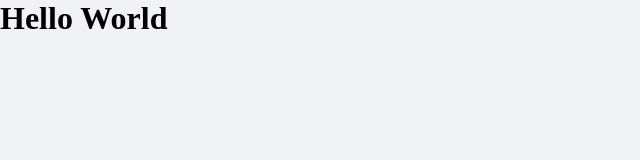
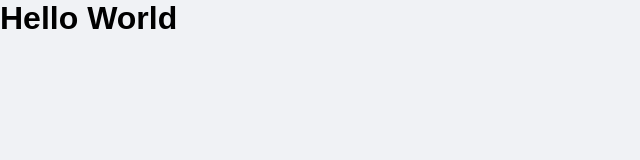
Before and after one commit to thiagomoz/dtmoney, a React (Create React App) app: page / in a window 1280 px wide. Shown: the top 160 px of the page, without its empty margins (0-640 px from the left). Built offline with nearby package versions, Linux system fonts and the light colour scheme.

Commit message:
Add Google Fonts

```diff
--- a/src/styles/global.ts
+++ b/src/styles/global.ts
@@ -35,6 +35,15 @@ export const GlobalStyle = createGlobalStyle`
     -webkit-font-smoothing: antialiased;
   }
 
+  body, input, textarea, button {
+    font-family: 'Poppins', sans-serif;
+    font-weight: 400;
+  }
+
+  h1, h2, h3, h4, h5, h6, strong {
+    font-weight: 600;
+  }
+
   button {
     cursor: pointer;
   }
```
